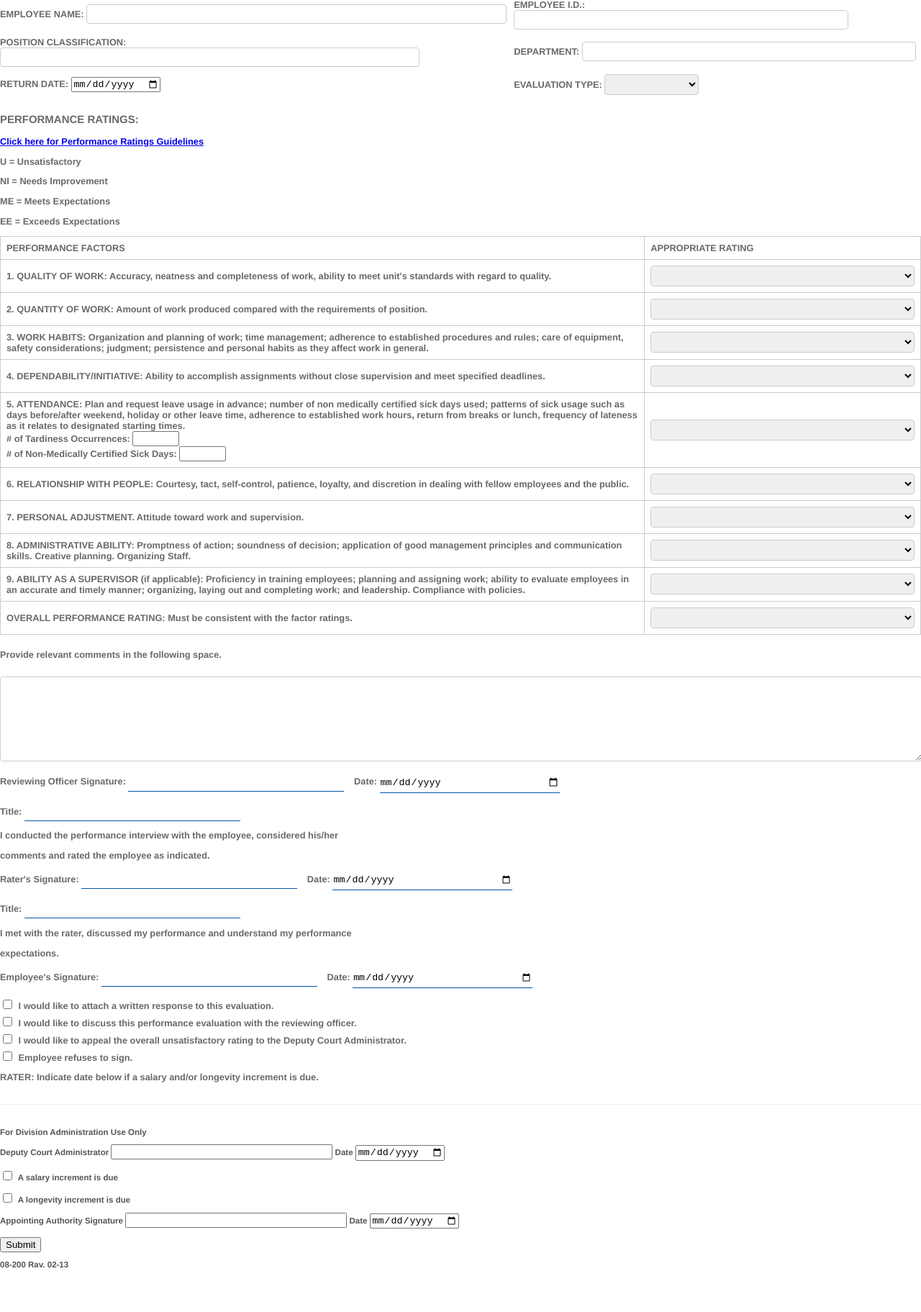
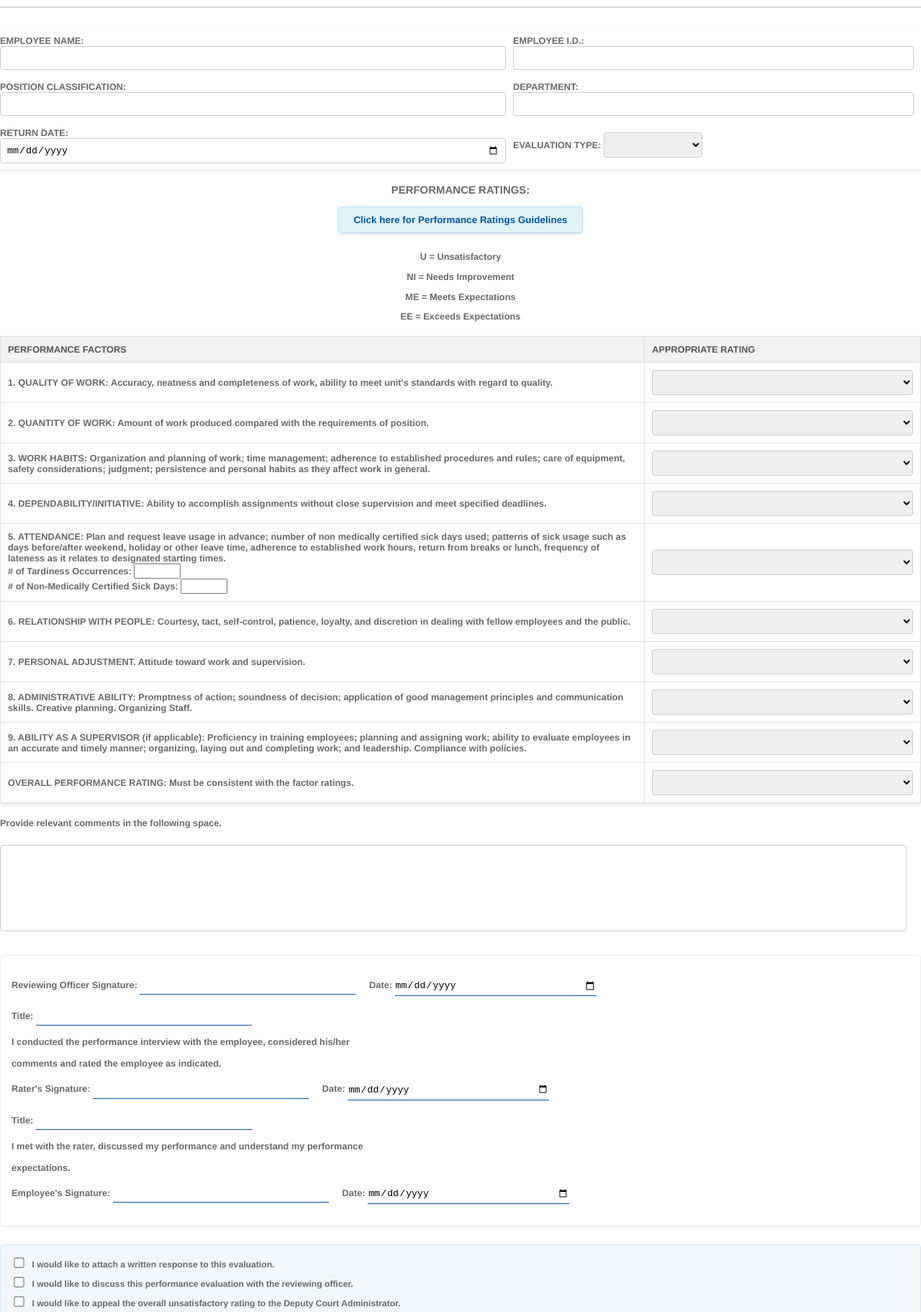
Before and after one commit to JSW5732/Employee-Performance-Rating, a plain HTML site: page EPR-Site.html in a window 1280 px wide. Shown: the part 125-1948 px from the top of the page at 72% size. Before the commit the page ends 1900 px from the top, so only its background shows below. Drawn offline with Linux system fonts and the light colour scheme.

Commit message:
increment

```diff
--- a/EPR-Res/style.css
+++ b/EPR-Res/style.css
@@ -1,9 +1,4 @@
 body {
-    /*background: #b6b7bc;
-    old
-    font-family: Arial, sans-serif;
-    margin: 20px;
-    */
     background:white;
     font-size: .80em;
     font-weight: bold;
@@ -15,93 +10,191 @@ body {
 .header-container {
     display: flex;
     align-items: center;
-    justify-content: center; /* Center the entire header content */
-    margin-bottom: 20px;
-    text-align: center; /* Center text within the container */
+    justify-content: center; /* Centers the image and header text as a group */
+    margin-bottom: 30px; /* Increased margin for better spacing */
+    padding-bottom: 15px; /* Added padding for separation */
+    border-bottom: 2px solid #ddd; /* Separator line */
 }
 .logo {
-    max-width: 100px; /* Adjust size as needed */
+    max-width: 120px; /* Slightly larger logo for prominence */
     height: auto;
-    margin-right: 20px; /* Space between logo and text */
+    margin-right: 30px; /* More space between logo and text */
 }
 .header-text {
-    flex-grow: 1; /* Allows text to take available space */
+    text-align: center; /* Ensures text within header is centered */
 }
 .header-text h1 {
     margin: 0;
     color: #003366; /* Dark blue for a professional look */
-    font-size: 24px;
+    font-size: 28px; /* Larger title */
+    letter-spacing: 0.5px;
 }
 .header-text h2 {
-    margin-top: 5px;
+    margin-top: 8px;
     color: #0055AA; /* Slightly lighter blue */
-    font-size: 20px;
+    font-size: 22px;
+    font-weight: normal;
 }
+/* New class for centering the performance ratings section */
+.performance-section {
+    text-align: center;
+    margin-bottom: 20px; /* Add some space below this section */
+}
+/* Style for the new performance ratings link */
+.performance-link {
+    margin: 15px 0 25px 0; /* Space above and below the link */
+}
+.performance-link a {
+    display: inline-block; /* Allows padding and background */
+    background-color: #e0f2f7; /* Light blue background for highlight */
+    color: #0056b3; /* Darker blue text color */
+    padding: 10px 20px; /* Increased padding for better highlight */
+    text-decoration: none; /* No underline */
+    border: 1px solid #b3e0ff; /* Subtle border */
+    border-radius: 5px;
+    font-weight: bold;
+    font-size: 1.05em; /* Slightly larger text */
+    transition: background-color 0.3s ease, color 0.3s ease;
+    box-shadow: 0 2px 4px rgba(0,0,0,0.1); /* Subtle shadow */
+}
+.performance-link a:hover {
+    background-color: #cceeff; /* Lighter blue on hover */
+    color: #003d80; /* Darker text on hover */
+}
+
 table {
     width: 100%;
     border-collapse: collapse;
     margin-bottom: 20px;
+    background-color: #fff; /* White background for tables */
+    box-shadow: 0 2px 5px rgba(0,0,0,0.1); /* Subtle shadow for tables */
 }
 th, td {
-    border: 1px solid #ccc;
-    padding: 8px;
+    border: 1px solid #e0e0e0; /* Lighter borders */
+    padding: 10px;
     text-align: left;
+}
+th {
+    background-color: #f2f2f2;
+    font-weight: bold;
+    color: #555;
 }
 .header-table td {
     border: none;
-    padding: 5px 0;
+    padding: 8px 0; /* Adjusted padding */
 }
-  .header-table input[type="text"] {
-    width: 80%;
-    padding: 5px;
+.header-table input[type="text"],
+.header-table input[type="date"] {
+    width: calc(100% - 10px); /* Adjust width considering padding */
+    padding: 8px; /* Adjusted padding */
     border: 1px solid #ccc;
     border-radius: 4px;
+    box-sizing: border-box; /* Include padding in width calculation */
 }
 .header-table select {
-    padding: 5px;
+    padding: 8px; /* Adjusted padding */
     border: 1px solid #ccc;
     border-radius: 4px;
+    width: auto; /* Adjust to content */
 }
 .performance-factor-table td:first-child {
     width: 70%;
 }
 .performance-factor-table select {
     width: 100%;
-    padding: 5px;
+    padding: 8px; /* Adjusted padding */
     border: 1px solid #ccc;
     border-radius: 4px;
+    box-sizing: border-box;
+}
+textarea { /* General rule for all textareas */
+    resize: none; /* Disable resizing */
 }
 .comments-section textarea {
-    width: calc(100% - 16px);
-    height: 100px;
-    padding: 8px;
+    width: calc(100% - 20px); /* Adjust for padding */
+    height: 120px; /* Slightly taller textarea */
+    padding: 10px; /* Adjusted padding */
     border: 1px solid #ccc;
     border-radius: 4px;
     margin-top: 10px;
+    box-sizing: border-box;
+}
+/* Styling for the attached response textarea */
+#hidden-fields textarea {
+    width: calc(100% - 20px); /* Ensure it's responsive */
+    height: 120px; /* Consistent height */
+    padding: 10px;
+    border: 1px solid #ccc;
+    border-radius: 4px;
+    box-sizing: border-box;
+    margin-top: 5px; /* Add some margin for spacing */
+}
+.signature-section {
+    margin-top: 30px;
+    padding: 15px;
+    background-color: #fff;
+    border: 1px solid #eee;
+    border-radius: 5px;
+    box-shadow: 0 1px 3px rgba(0,0,0,0.08);
+}
+.signature-section p {
+    margin-bottom: 15px;
 }
 .signature-section input[type="text"],
 .signature-section input[type="date"] {
     border: none;
     border-bottom: 1px solid #0055AA; /* Blue underline for signatures */
     padding: 5px 0;
-    margin-right: 10px;
-    width: 250px; /* Consistent width for signature lines */
+    margin-right: 15px; /* More space between fields */
+    width: 280px; /* Consistent width for signature lines */
+    background: transparent;
+}
+.checkbox-group {
+    margin-top: 25px;
+    padding: 15px;
+    background-color: #f2f7fc; /* Light blue background for this section */
+    border: 1px solid #dae7f3;
+    border-radius: 5px;
 }
 .checkbox-group label {
     display: block;
-    margin-bottom: 5px;
+    margin-bottom: 8px;
+    font-size: 0.95em;
 }
 .footer-section {
     margin-top: 30px;
-    border-top: 1px solid #eee;
     padding-top: 20px;
-    font-size: 0.9em;
-    font-weight:bold;
-    color: #555;
+    border-top: 1px solid #ddd;
+    font-size: 0.85em;
+    color: #666;
+    text-align: center; /* Center content in the footer */
 }
 input[type="checkbox"] {
-    margin-right: 5px;
+    margin-right: 8px;
+    transform: scale(1.1); /* Slightly larger checkboxes */
 }
+
+.submit-button-container {
+    text-align: center;
+    margin-top: 30px;
+}
+
+.submit-button {
+    background-color: #4CAF50; /* Green */
+    color: white;
+    padding: 12px 25px;
+    border: none;
+    border-radius: 5px;
+    cursor: pointer;
+    font-size: 1.1em;
+    transition: background-color 0.3s ease;
+    box-shadow: 0 2px 5px rgba(0,0,0,0.2);
+}
+
+.submit-button:hover {
+    background-color: #45a049;
+}
+/* Styling for hidden sections */
 #hidden-SDate,
 #hidden-LDate,
 #hidden-SIncrement,
@@ -109,3 +202,16 @@ body {
 #hidden-fields{
     display: none;
 }
+/* Additional styling for hidden sections for better appearance */
+#hidden-fields, #hidden-SIncrement, #hidden-SDate, #hidden-LIncrement, #hidden-LDate {
+    margin-left: 20px;
+    margin-top: 10px;
+    padding: 10px;
+    border: 1px dashed #c0c0c0;
+    background-color: #fdfdfd;
+    border-radius: 4px;
+}
+#hidden-SDate input, #hidden-LDate input {
+    width: auto; /* Adjust date input width */
+    margin-left: 5px;
+}
--- a/EPR-Site.html
+++ b/EPR-Site.html
@@ -39,6 +39,7 @@
     </tr>
   </table>
 
+  <div class="performance-section">
     <h3>PERFORMANCE RATINGS:</h3>
     <p class="performance-link">
       <a href="new performance rating pdf.pdf#page=2" target="_blank">Click here for Performance Ratings Guidelines</a>
@@ -48,6 +49,7 @@
     <p>NI = Needs Improvement</p>
     <p>ME = Meets Expectations</p>
     <p>EE = Exceeds Expectations</p>
+  </div>
 
   <table class="performance-factor-table">
     <tr>
@@ -182,7 +184,7 @@
 
   <div class="comments-section">
     <p>Provide relevant comments in the following space.</p>
-    <textarea name="comments"></textarea>
+    <textarea name="comments" maxlength="500"></textarea>
   </div>
 
   <div class="signature-section">
@@ -203,14 +205,14 @@
     <label><input type="checkbox" onclick="if(this.checked) { document.getElementById('hidden-fields').style.display = 'block'; } else { document.getElementById('hidden-fields').style.display = 'none';}" name="attach_response_checkbox"> I would like to attach a written response to this evaluation.</label>
     <div id="hidden-fields">
       <label>Attach Response:</label>
-      <textarea name="attached_response"></textarea>
+      <textarea name="attached_response" maxlength="500"></textarea>
     </div>
     <label><input type="checkbox" name="discuss_evaluation_checkbox"> I would like to discuss this performance evaluation with the reviewing officer.</label>
     <label><input type="checkbox" name="appeal_rating_checkbox"> I would like to appeal the overall unsatisfactory rating to the Deputy Court Administrator.</label>
     <label><input type="checkbox" name="employee_refuses_sign_checkbox"> Employee refuses to sign.</label>
   </div>
 
-  <p>RATER: Indicate date below if a salary and/or longevity increment is due.</p>
+  <p>RATER: Indicate date below if a salary increment is due.</p>
 
   <div class="footer-section">
     <p>For Division Administration Use Only</p>
@@ -229,18 +231,6 @@
       </p>
     </div>
 
-    <p><input type="checkbox"onclick="if(this.checked) { document.getElementById('hidden-LIncrement').style.display = 'block'; } else { document.getElementById('hidden-LIncrement').style.display = 'none';}" name="longevity_increment_checkbox"> A longevity increment is due</p>
-    <div id="hidden-LIncrement">
-      <p>Please indicate one:
-        <select onchange="if(this.value === 'Deferred') { document.getElementById('hidden-LDate').style.display = 'block'; } else { document.getElementById('hidden-LDate').style.display = 'none'; }" name="longevity_increment_status">
-          <option value="" selected disabled hidden></option>
-          <option value="Approved">Approved</option>
-          <option value="Not Approved">Not Approved</option>
-          <option value="Deferred">Deferred until </option>
-        </select>
-        <div id="hidden-LDate"><label>Date:</label><input type="date" name="longevity_deferral_date"></div>
-      </p>
-    </div>
     <p>Appointing Authority Signature <input type="text" style="width: 300px;" name="appointing_authority_signature"> Date <input type="date" name="appointing_authority_date"></p>
 
     <div class="submit-button-container">
```
Lines whose indentation alone changed are shown as unchanged.
